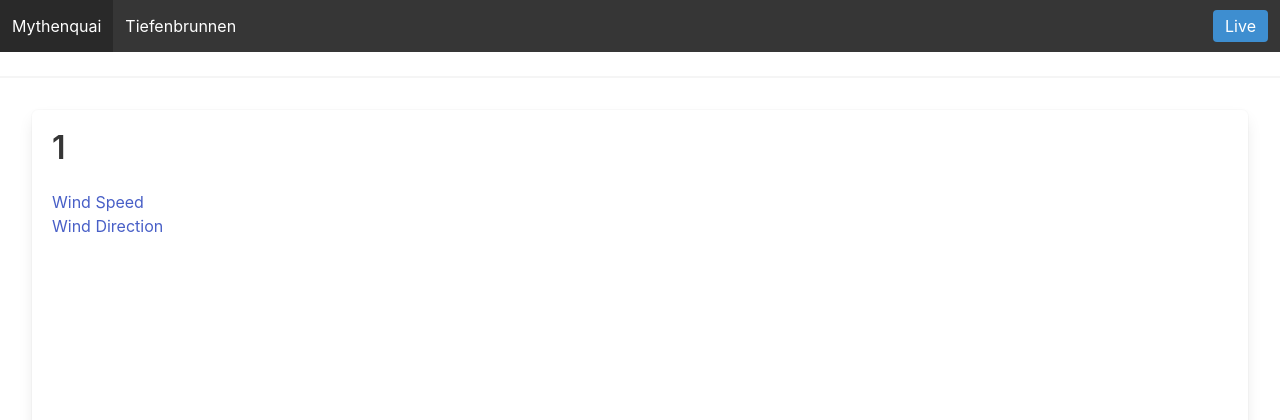
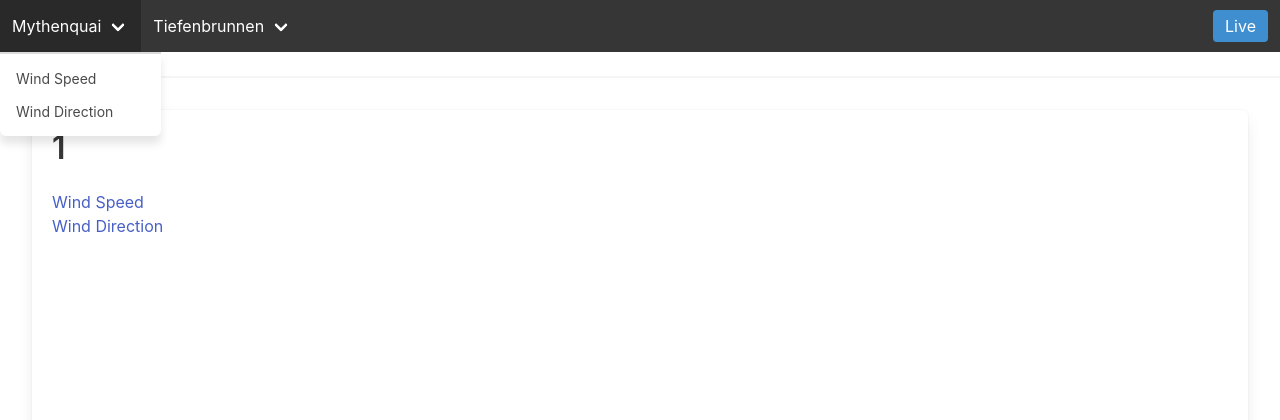
Before and after one commit to fhnw-ivy/fhnw-ds-cde1-wettermonitor, a Flask app: page /weatherstation/1/plots/1 in a window 1280 px wide. Shown: the top 420 px of the page. Run offline with Flask 2, Linux system fonts and the light colour scheme; parts of the project's set-up code (start-up, migrations or seed data) failed here and were passed over.

Commit message:
Added dynamic submenu, which is capable of scaling with more weather stations.

```diff
--- a/src/app.py
+++ b/src/app.py
@@ -33,6 +33,9 @@ service_ready = False
 
 loading_template = "loading.html"
 
+station_list = ['Mythenquai', 'Tiefenbrunnen']
+
+
 @app.route('/')
 @app.route('/weatherstation')
 def index():
@@ -52,7 +55,8 @@ def wetterstation(station: str):
     weather_query = wr.WeatherQuery(station=station, measurements=measurements)
     weather_data = wr.run_query(weather_query)
 
-    return render_template('index.html', subpage="station", station=station, data=weather_data, status=ServiceStatus.get_status(), refresh_interval=60)
+    return render_template('index.html', subpage="station", station=station, data=weather_data,
+                           station_list=station_list, status=ServiceStatus.get_status(), refresh_interval=60)
 
 
 @app.route('/weatherstation/<station>/plots')
@@ -64,7 +68,8 @@ def plots(station: str, plot_type: str):
     if not service_ready:
         return render_template(loading_template)
 
-    return render_template('index.html', subpage="plots", station=station, plot_type=plot_type, status=ServiceStatus.get_status(), refresh_interval=60)
+    return render_template('index.html', subpage="plots", station=station, plot_type=plot_type,
+                           status=ServiceStatus.get_status(), refresh_interval=60, station_list=station_list)
 
 
 def job_watcher():
--- a/src/templates/index.html
+++ b/src/templates/index.html
@@ -29,8 +29,17 @@
     <header>
         <nav class="navbar is-dark">
             <div class="navbar-start">
-                <a class="navbar-item" href="/weatherstation/mythenquai">Mythenquai</a>
-                <a class="navbar-item" href="/weatherstation/tiefenbrunnen">Tiefenbrunnen</a>
+                {%for station in station_list%}
+
+                <div class="navbar-item has-dropdown is-hoverable">
+                    <a class="navbar-link" href="/weatherstation/{{station.lower()}}">{{station}}</a>
+                    <div class="navbar-dropdown">
+                        <a class="navbar-item" href="/weatherstation/{{station.lower()}}/plots/wind_speed">Wind Speed</a>
+                        <a class="navbar-item" href="/weatherstation/{{station.lower()}}/plots/wind_direction">Wind Direction</a>
+                    </div>
+                </div>
+
+                {%endfor%}
             </div>
 
             <div class="navbar-end">
@@ -45,6 +54,7 @@
             </div>
         </nav>
     </header>
+
 
     <hr />
     <div class="box">
```
Lines whose indentation alone changed are shown as unchanged.
